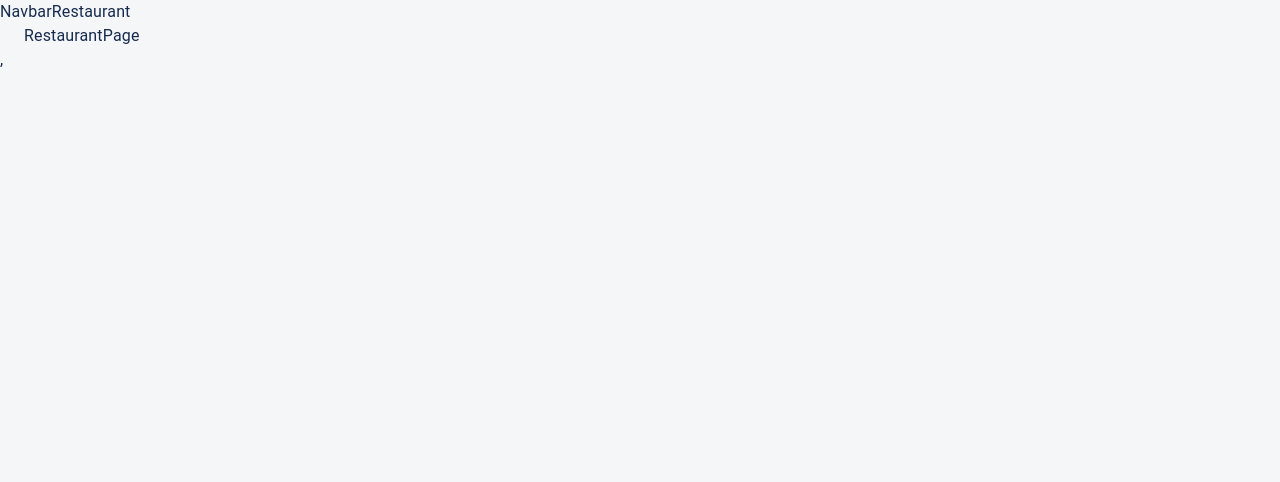
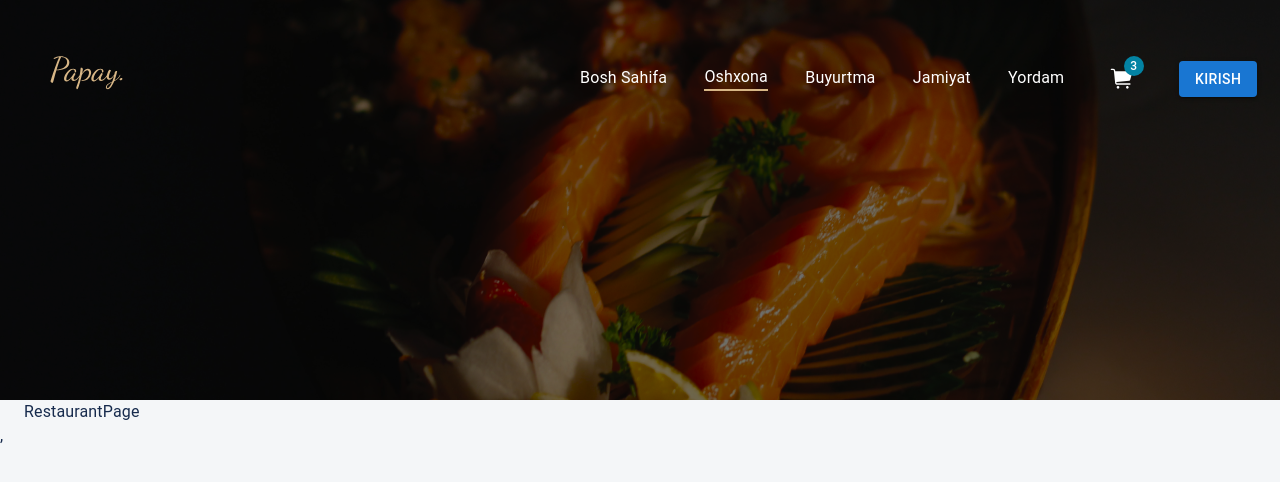
Before and after one commit to aayubkhon/papay-react, a React (Create React App) app: page / in a window 1280 px wide. Both pictures are taken after a click on the element "Oshxona". Shown: the top 482 px of the page. Built offline with nearby package versions, Linux system fonts and the light colour scheme.

Commit message:
feat:develop header logic of estaurant and others navbar

```diff
--- a/src/app/components/header/others.tsx
+++ b/src/app/components/header/others.tsx
@@ -1,8 +1,84 @@
-import React from 'react';
+import {
+  Badge,
+  Box,
+  Button,
+  Container,
+  IconButton,
+  Stack,
+} from "@mui/material";
+import React from "react";
+import { NavLink } from "react-router-dom";
 
+export function NavbarOthers(props: any) {
+  return (
+    <div className="format_others home_navbar">
+      <Container>
+        <Stack
+          flexDirection={"row"}
+          className="navbar_config"
+          justifyContent={"space-between"}
+        >
+          <Box>
+            <img src="/icons/papay.svg" alt="logo" />
+          </Box>
+          <Stack
+            flexDirection={"row"}
+            justifyContent={"space-evenly"}
+            alignItems={"center"}
+            className="navbar_links"
+          >
+            <Box className="hover-line" onClick={props.setPath}>
+              <NavLink to="/">Bosh Sahifa</NavLink>
+            </Box>
+            <Box className="hover-line" onClick={props.setPath}>
+              <NavLink to="/restaurant" activeClassName="underline">
+                Oshxona
+              </NavLink>
+            </Box>
+            <Box className="hover-line" onClick={props.setPath}>
+              <NavLink to="/orders" activeClassName="underline">
+                Buyurtma
+              </NavLink>
+            </Box>
+            <Box className="hover-line" onClick={props.setPath}>
+              <NavLink to="/community" activeClassName="underline">
+                Jamiyat
+              </NavLink>
+            </Box>
+            <Box className="hover-line" onClick={props.setPath}>
+              <NavLink to="/help" activeClassName="underline">
+                Yordam
+              </NavLink>
+            </Box>
+            <Box className="hover-line">
+              <IconButton
+                aria-label="cart"
+                id="basic-button"
+                aria-controls={undefined}
+                aria-haspopup="true"
+                aria-expanded={undefined}
+                // onClick={handleClick}
+              >
+                <Badge badgeContent={3} color="secondary">
+                  <img src="/icons/shopping-cart.svg" alt="shopping-card" />
+                </Badge>
+              </IconButton>
+            </Box>
 
-export function NavbarOthers (props: any)  {
-  return (
-    <div>NavbarOthers</div>
-  )
+            <Box>
+              <Button
+                variant="contained"
+                sx={{
+                  background: "#1976d2",
+                  color: "#ffffff",
+                }}
+              >
+                KIRISH
+              </Button>
+            </Box>
+          </Stack>
+        </Stack>
+      </Container>
+    </div>
+  );
 }
--- a/src/app/components/header/restaurant.tsx
+++ b/src/app/components/header/restaurant.tsx
@@ -1,8 +1,84 @@
-import React from 'react';
+import {
+  Badge,
+  Box,
+  Button,
+  Container,
+  IconButton,
+  Stack,
+} from "@mui/material";
+import React from "react";
+import { NavLink } from "react-router-dom";
 
+export function NavbarRestaurant(props: any) {
+  return (
+    <div className="format_restaurant home_navbar">
+      <Container>
+        <Stack
+          flexDirection={"row"}
+          className="navbar_config"
+          justifyContent={"space-between"}
+        >
+          <Box>
+            <img src="/icons/papay.svg" alt="logo" />
+          </Box>
+          <Stack
+            flexDirection={"row"}
+            justifyContent={"space-evenly"}
+            alignItems={"center"}
+            className="navbar_links"
+          >
+            <Box className="hover-line" onClick={props.setPath}>
+              <NavLink to="/">Bosh Sahifa</NavLink>
+            </Box>
+            <Box className="hover-line" onClick={props.setPath}>
+              <NavLink to="/restaurant" activeClassName="underline">
+                Oshxona
+              </NavLink>
+            </Box>
+            <Box className="hover-line" onClick={props.setPath}>
+              <NavLink to="/orders" activeClassName="underline">
+                Buyurtma
+              </NavLink>
+            </Box>
+            <Box className="hover-line" onClick={props.setPath}>
+              <NavLink to="/community" activeClassName="underline">
+                Jamiyat
+              </NavLink>
+            </Box>
+            <Box className="hover-line" onClick={props.setPath}>
+              <NavLink to="/help" activeClassName="underline">
+                Yordam
+              </NavLink>
+            </Box>
+            <Box className="hover-line">
+              <IconButton
+                aria-label="cart"
+                id="basic-button"
+                aria-controls={undefined}
+                aria-haspopup="true"
+                aria-expanded={undefined}
+                // onClick={handleClick}
+              >
+                <Badge badgeContent={3} color="secondary">
+                  <img src="/icons/shopping-cart.svg" alt="shopping-card" />
+                </Badge>
+              </IconButton>
+            </Box>
 
-export function NavbarRestaurant  (props: any)  {
-  return (
-    <div>NavbarRestaurant</div>
-  )
+            <Box>
+              <Button
+                variant="contained"
+                sx={{
+                  background: "#1976d2",
+                  color: "#ffffff",
+                }}
+              >
+                KIRISH
+              </Button>
+            </Box>
+          </Stack>
+        </Stack>
+      </Container>
+    </div>
+  );
 }
--- a/src/app/css/navbar.css
+++ b/src/app/css/navbar.css
@@ -6,6 +6,20 @@
   background-size: cover;
 }
 
+.format_restaurant.home_navbar {
+  width: 100%;
+  height: 400px;
+  display: flex;
+  background: url("/public/restaurant/restaurant_main.png");
+  background-size: cover;
+}
+.format_others.home_navbar {
+  width: 100%;
+  height: 400px;
+  display: flex;
+  background: url("/public/others/others_header.png");
+  background-size: cover;
+}
 .home_navbar .navbar_config {
   width: 1244.69px;
   height: 46px;
@@ -81,6 +95,4 @@
   border-radius: 90px 0 0 0;
   filter: invert(46%) blur(1px);
   background-size: cover;
-
-
 }
```
Also changed, not shown: src/app/components/header/index.tsx (+10 -3 lines), public/others/others_header.png (added), public/restaurant/restaurant_main.png (added).
